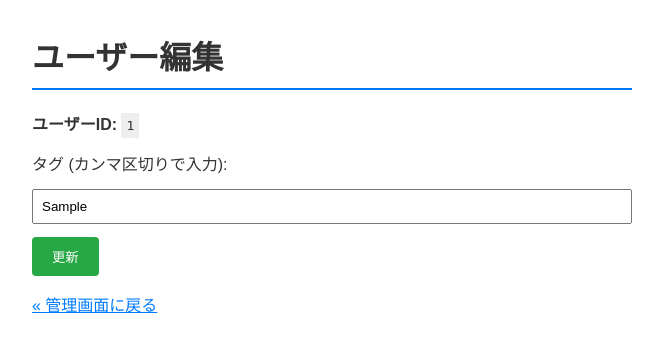
After one commit to u1215ysk/line-bot-final, a Flask app: page /edit-user/1 in a window 1280 px wide. The commit adds this page. Shown: the top 352 px of the page, without its empty margins (308-971 px from the left). Run offline with Flask 3, Linux system fonts and the light colour scheme; tables that the repository leaves empty hold one stand-in row (values such as "Sample post"); parts of the project's set-up code (start-up, migrations or seed data) failed here and were passed over; some libraries are stand-ins or nearby versions.

Commit message:
タグ編集

```diff
--- a/main.py
+++ b/main.py
@@ -16,12 +16,9 @@ from linebot.models import (
 from sqlalchemy import create_engine, Column, String, DateTime, func
 from sqlalchemy.orm import sessionmaker, declarative_base
 
-print("--- プログラム開始 ---")
-
 app = Flask(__name__)
 
 # --- 環境変数から設定を取得 ---
-print("--- 環境変数の読み込み開始 ---")
 channel_access_token = os.environ.get('LINE_CHANNEL_ACCESS_TOKEN')
 channel_secret = os.environ.get('LINE_CHANNEL_SECRET')
 
@@ -30,7 +27,6 @@ if db_url and db_url.startswith("postgres://"):
     database_url = db_url.replace("postgres://", "postgresql+psycopg://", 1)
 else:
     database_url = db_url
-print("--- 環境変数の読み込み完了 ---")
 
 if not all([channel_access_token, channel_secret, database_url]):
     print("!!! エラー: 必要な環境変数が設定されていません。")
@@ -41,7 +37,6 @@ handler = WebhookHandler(channel_secret)
 
 # --- データベースの設定 ---
 Base = declarative_base()
-
 class User(Base):
     __tablename__ = 'users'
     id = Column(String, primary_key=True)
@@ -49,73 +44,73 @@ class User(Base):
     created_at = Column(DateTime, server_default=func.now())
 
 try:
-    print("--- データベースエンジン作成開始 ---")
     engine = create_engine(database_url)
-    print("--- データベースエンジン作成完了 ---")
-
-    print("--- テーブル作成/更新処理開始 ---")
     Base.metadata.create_all(engine)
-    print("--- テーブル作成/更新処理完了 ---")
     Session = sessionmaker(bind=engine)
 except Exception as e:
     print(f"!!! データベース接続またはテーブル作成でエラー: {e}")
     sys.exit(1)
 # -------------------------
 
-# --- ▼▼▼ 管理画面用のコード ▼▼▼ ---
+# --- ▼▼▼ 管理画面用のコード（編集機能を追加）▼▼▼ ---
 @app.route("/admin")
 def admin_page():
     session = Session()
     all_users = session.query(User).order_by(User.created_at.desc()).all()
     session.close()
-    # templates/admin.html を表示し、ユーザーリストを渡す
     return render_template('admin.html', users=all_users)
+
+@app.route("/edit-user/<user_id>")
+def edit_user_page(user_id):
+    session = Session()
+    user = session.query(User).filter_by(id=user_id).first()
+    session.close()
+    if not user:
+        return "ユーザーが見つかりません。", 404
+    return render_template('edit_user.html', user=user)
+
+@app.route("/update-user-tags/<user_id>", methods=['POST'])
+def update_user_tags(user_id):
+    new_tags = request.form['tags']
+    session = Session()
+    user = session.query(User).filter_by(id=user_id).first()
+    if user:
+        user.tags = new_tags
+        session.commit()
+    session.close()
+    return redirect(url_for('admin_page'))
 
 @app.route("/send-broadcast", methods=['POST'])
 def send_broadcast():
     message_text = request.form['message']
     if not message_text:
         return redirect(url_for('admin_page'))
-
     session = Session()
     all_users = session.query(User).all()
     user_ids = [user.id for user in all_users]
     session.close()
-
     if user_ids:
         try:
-            line_bot_api.multicast(
-                user_ids,
-                TextSendMessage(text=message_text)
-            )
+            line_bot_api.multicast(user_ids, TextSendMessage(text=message_text))
         except LineBotApiError as e:
             print(f"!!! 一斉配信でエラー: {e}")
-
     return redirect(url_for('admin_page'))
 
 @app.route("/send-segmented", methods=['POST'])
 def send_segmented():
     tag = request.form['tag']
     message_text = request.form['message']
-
     if not tag or not message_text:
         return redirect(url_for('admin_page'))
-
     session = Session()
-    # 指定されたタグを持つユーザーをデータベースから検索
     tagged_users = session.query(User).filter(User.tags.like(f'%{tag}%')).all()
     user_ids = [user.id for user in tagged_users]
     session.close()
-
     if user_ids:
         try:
-            line_bot_api.multicast(
-                user_ids,
-                TextSendMessage(text=message_text)
-            )
+            line_bot_api.multicast(user_ids, TextSendMessage(text=message_text))
         except LineBotApiError as e:
             print(f"!!! セグメント配信でエラー: {e}")
-
     return redirect(url_for('admin_page'))
 # --- ▲▲▲ 管理画面用のコード ▲▲▲ ---
 
@@ -130,34 +125,6 @@ def callback():
         abort(400)
     return 'OK'
 
-
-@app.route("/push-coupon", methods=['GET'])
-def push_to_coupon_users():
-    session = Session()
-    coupon_users = session.query(User).filter(User.tags.like('%coupon%')).all()
-    user_ids = [user.id for user in coupon_users]
-    session.close()
-    if not user_ids: return "メッセージを送るクーポン希望者がいません。"
-    try:
-        line_bot_api.multicast(user_ids, TextSendMessage(text="クーポンをご希望の方だけに、特別なメッセージをお送りしています！"))
-        return f"メッセージを{len(user_ids)}人のクーポン希望者に送信しました。"
-    except LineBotApiError as e:
-        print(f"!!! メッセージ送信でエラー: {e}")
-        return "メッセージの送信に失敗しました。", 500
-
-@app.route("/push-message", methods=['GET'])
-def push_to_all_users():
-    session = Session()
-    all_users = session.query(User).all()
-    user_ids = [user.id for user in all_users]
-    session.close()
-    if not user_ids: return "メッセージを送るユーザーがいません。"
-    try:
-        line_bot_api.multicast(user_ids, TextSendMessage(text="これは管理者からのテスト配信です。"))
-        return f"メッセージを{len(user_ids)}人のユーザーに送信しました。"
-    except LineBotApiError as e:
-        print(f"!!! メッセージ送信でエラー: {e}")
-        return "メッセージの送信に失敗しました。", 500
 
 @handler.add(FollowEvent)
 def handle_follow(event):
@@ -183,10 +150,7 @@ def handle_message(event):
             QuickReplyButton(action=MessageAction(label="はい", text="はい")),
             QuickReplyButton(action=MessageAction(label="いいえ", text="いいえ")),
         ])
-        reply_message = TextSendMessage(
-            text="サービスに満足していますか？",
-            quick_reply=quick_reply_buttons
-        )
+        reply_message = TextSendMessage(text="サービスに満足していますか？", quick_reply=quick_reply_buttons)
         line_bot_api.reply_message(event.reply_token, reply_message)
 
     elif user_message == "はい":
@@ -217,11 +181,7 @@ def handle_message(event):
         line_bot_api.reply_message(event.reply_token, TextSendMessage(text=reply_text))
 
     else:
-        # 通常のオウム返し
-        line_bot_api.reply_message(
-            event.reply_token,
-            TextSendMessage(text=user_message)
-        )
+        line_bot_api.reply_message(event.reply_token, TextSendMessage(text=user_message))
 
     session.close()
 
@@ -230,6 +190,5 @@ def health_check():
     return 'OK', 200
 
 if __name__ == "__main__":
-    print("--- Flaskサーバー起動準備 ---")
     port = int(os.environ.get("PORT", 8080))
     app.run(host="0.0.0.0", port=port)
--- a/templates/admin.html
+++ b/templates/admin.html
@@ -29,7 +29,7 @@
                     <th>ユーザーID</th>
                     <th>タグ</th>
                     <th>登録日時</th>
-                </tr>
+                    <th>操作</th> </tr>
             </thead>
             <tbody>
                 {% for user in users %}
@@ -37,6 +37,7 @@
                     <td>{{ user.id }}</td>
                     <td>{{ user.tags }}</td>
                     <td>{{ user.created_at.strftime('%Y-%m-%d %H:%M:%S') }}</td>
+                    <td><a href="{{ url_for('edit_user_page', user_id=user.id) }}">編集</a></td>
                 </tr>
                 {% endfor %}
             </tbody>
@@ -50,6 +51,7 @@
                 <button type="submit">このタグを持つ人に送信</button>
             </form>
         </div>
+
         <div class="form-section">
             <h2><span style="font-size: 1.5em;">📣</span> 全員にメッセージを送信</h2>
             <form action="/send-broadcast" method="post">
--- /dev/null
+++ b/templates/edit_user.html
@@ -0,0 +1,32 @@
+<!DOCTYPE html>
+<html lang="ja">
+<head>
+    <meta charset="UTF-8">
+    <meta name="viewport" content="width=device-width, initial-scale=1.0">
+    <title>ユーザー編集</title>
+    <style>
+        body { font-family: sans-serif; margin: 2em; color: #333; }
+        .container { max-width: 600px; margin: auto; }
+        h1 { color: #333; border-bottom: 2px solid #007bff; padding-bottom: 10px; }
+        .user-id { background-color: #eee; padding: 5px; font-family: monospace; }
+        input[type="text"] { width: 100%; padding: 8px; margin-top: 1em; margin-bottom: 1em; box-sizing: border-box; }
+        button { padding: 10px 20px; background-color: #28a745; color: white; border: none; cursor: pointer; border-radius: 4px; }
+        button:hover { background-color: #218838; }
+        a { color: #007bff; }
+    </style>
+</head>
+<body>
+    <div class="container">
+        <h1>ユーザー編集</h1>
+        <p><strong>ユーザーID:</strong> <span class="user-id">{{ user.id }}</span></p>
+
+        <form action="{{ url_for('update_user_tags', user_id=user.id) }}" method="post">
+            <label for="tags">タグ (カンマ区切りで入力):</label>
+            <input type="text" id="tags" name="tags" value="{{ user.tags }}">
+            <button type="submit">更新</button>
+        </form>
+
+        <p><a href="{{ url_for('admin_page') }}">&laquo; 管理画面に戻る</a></p>
+    </div>
+</body>
+</html>
```
